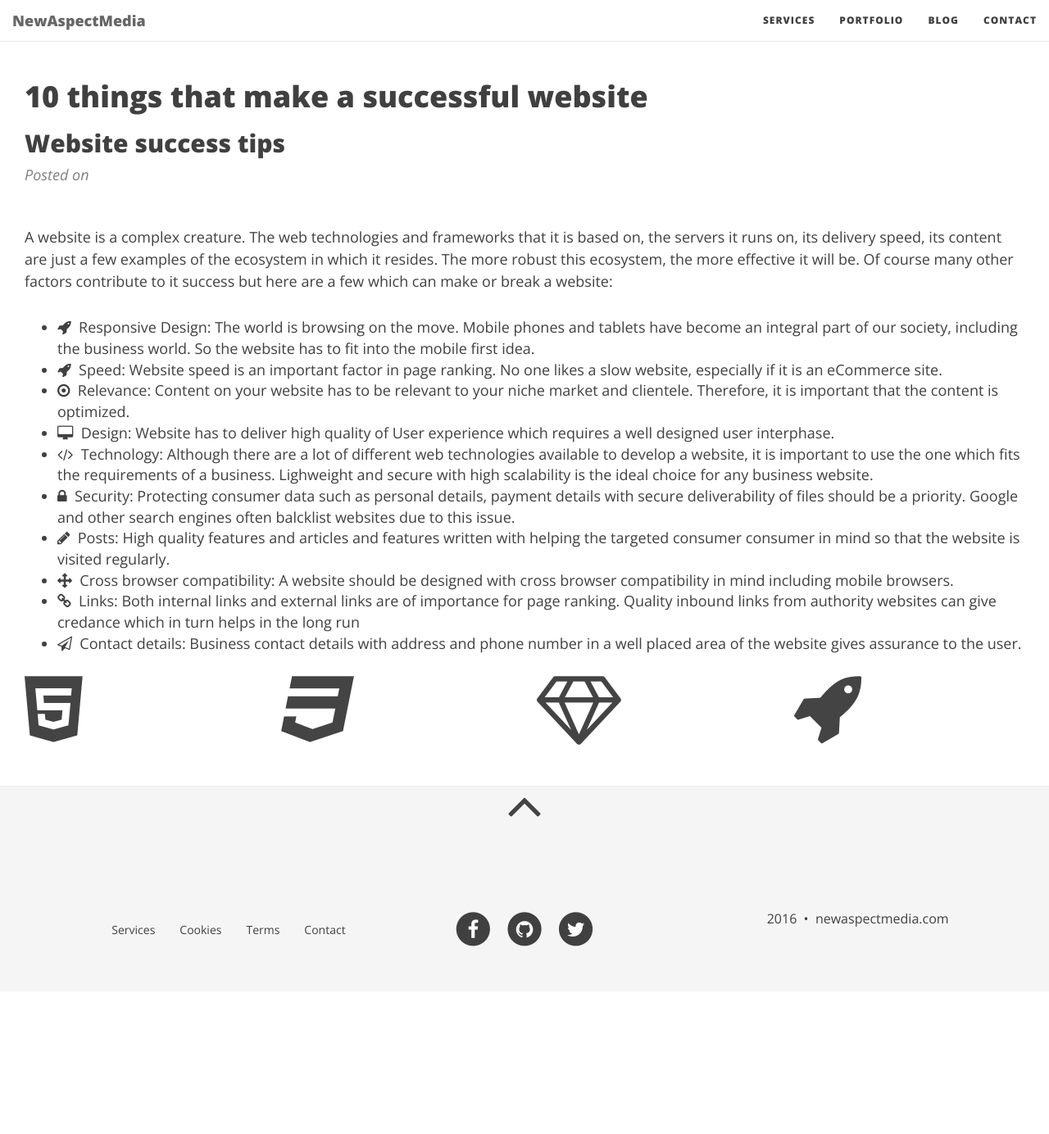
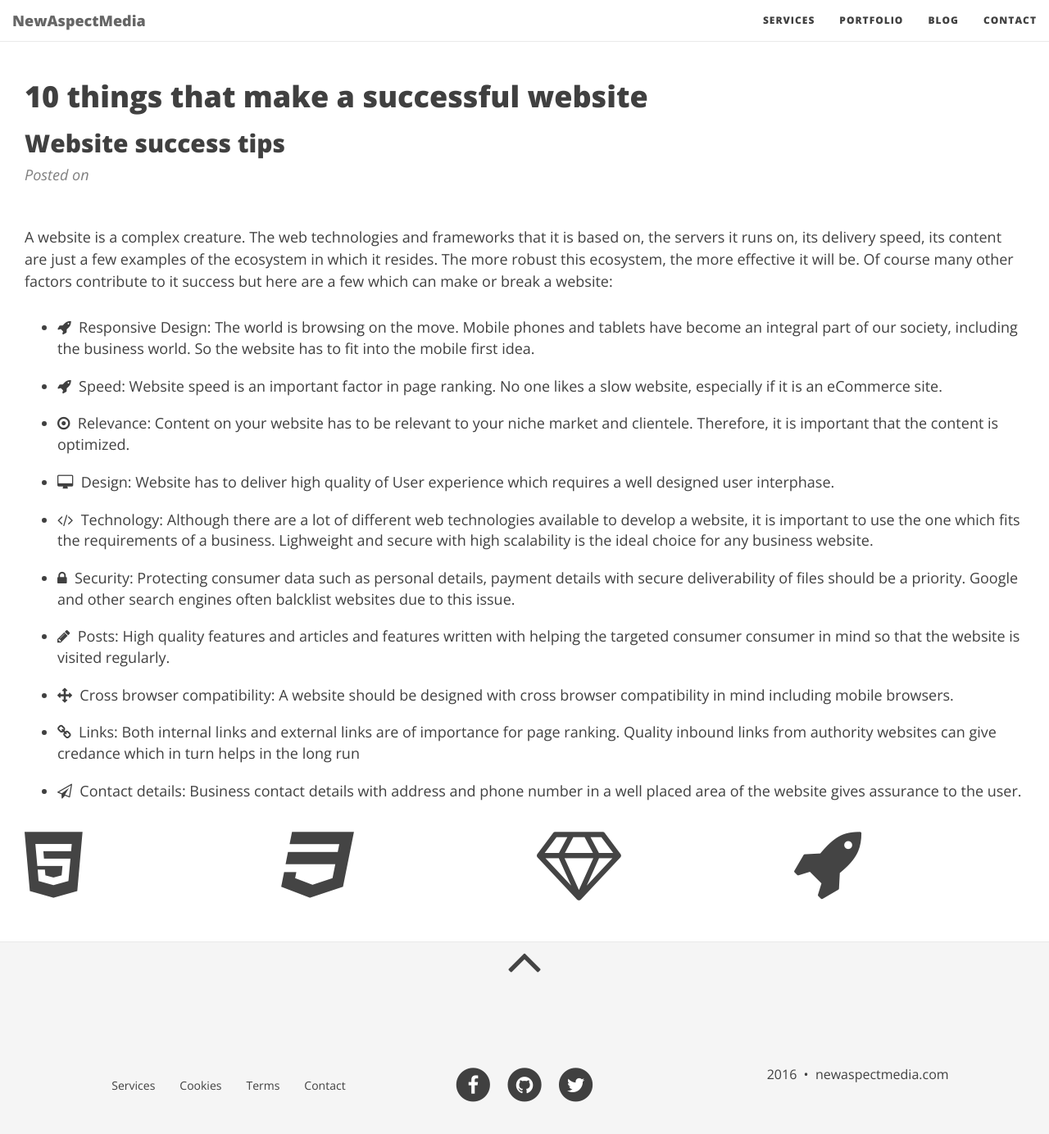
Before and after one commit to newmedia77/appxnam, a Jekyll site: the page built from 10-things-that-can-make-or-break-your-website.html, in a window 1280 px wide and 1400 px high, scrolled down 52 px. Shown: the top 1384 px of the window at 82% size. Built offline with Jekyll 4.4.1, drawn with Linux system fonts in a browser that asks for light colours; nearby versions of some CDN libraries; before the commit the page ends 1262 px from its top, so only the background shows below that.

Commit message:
andreas
ul

```diff
--- a/css/style.css
+++ b/css/style.css
@@ -741,3 +741,7 @@ section#contact .text-danger {
     -o-transition: all 0.4s ease-in-out;
     transition: all 0.4s ease-in-out;
 }
+/* =-=-=-=-=-=- Web tips =-=-=-=-=-=-= */
+ul.web-tips li {
+    margin-bottom: 20px;
+}
```
